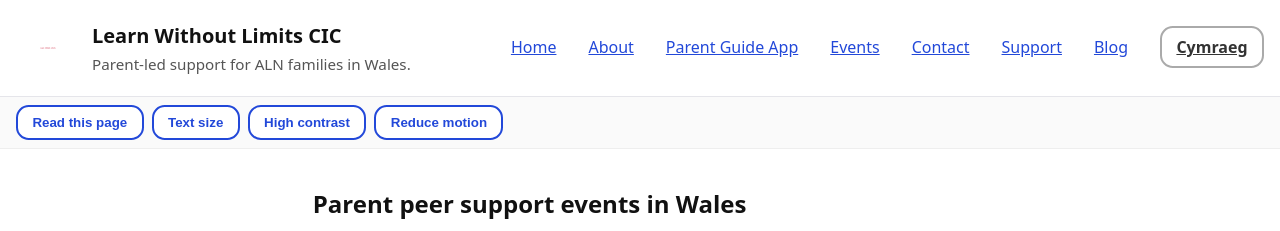
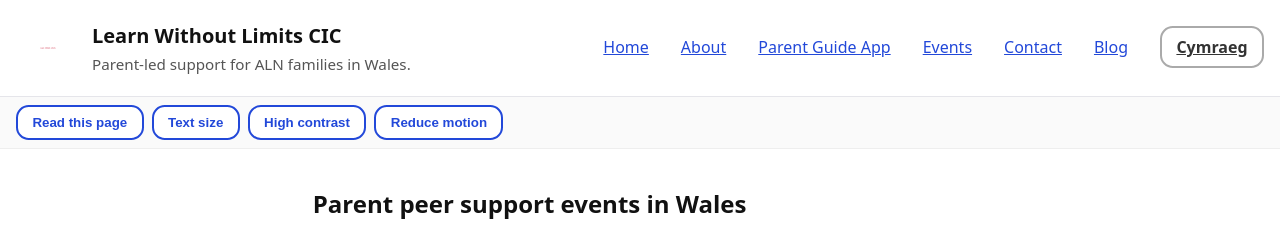
Before and after one commit to StephShobiye/learnwithoutlimitscic.github.io, a Jekyll site: the page events.en.html, which Jekyll copies as it is, in a window 1280 px wide. Shown: the top 231 px of the page. Built offline with Jekyll 4.4.1, drawn with Linux system fonts in a browser that asks for light colours.

Commit message:
Update events.en.html
add new blog tag

```diff
--- a/events.en.html
+++ b/events.en.html
@@ -4,7 +4,7 @@
   <meta charset="utf-8">
   <meta name="viewport" content="width=device-width, initial-scale=1">
   <title>Events | Learn Without Limits CIC</title>
-  <meta name="description" content=" Parent peer support events in Wales for families of children with Additional Learning Needs, disability, and long-term health conditions. Book via Eventbrite.">
+  <meta name="description" content="Parent peer support events in Wales for families of children with Additional Learning Needs, disability, and long-term health conditions. Book via Eventbrite.">
 
   <link rel="preload" href="/assets/css/styles.css" as="style">
   <link rel="stylesheet" href="/assets/css/styles.css">
@@ -33,8 +33,7 @@
         <li><a href="/app.en.html">Parent Guide App</a></li>
         <li><a href="/events.en.html">Events</a></li>
         <li><a href="/contact.en.html">Contact</a></li>
-      <li><a href="/support.en.html">Support</a></li>
-      <li><a href="https://learnwithoutlimitscic.blogspot.com/" target="_blank" rel="noopener">Blog</a></li>
+        <li><a href="https://blog.learnwithoutlimitscic.org/">Blog</a></li>
       </ul>
     </nav>
 
@@ -75,6 +74,7 @@
       <p>
         Events are delivered primarily online. We thank Founders & Co. for offering us the event space to host monthly Sunday brunch parent-carer socials from February 2026.
       </p>
+
       <h2>Online Parent Support Sessions Across Wales</h2>
 
       <p>
@@ -107,6 +107,7 @@
         All upcoming events, both on and offline, dates, and booking details are published on Eventbrite, which we use as our booking and registration platform.
         Eventbrite is our single source of truth for dates and availability.
       </p>
+
       <p>
         <a class="btn" href="https://www.eventbrite.com/o/learn-without-limits-cic-116012434951#events" target="_blank" rel="noopener">
           View and book upcoming events on Eventbrite
@@ -118,12 +119,14 @@
         Our peer support events provide calm, lightly facilitated spaces for reflection and connection for parents supporting children
         with additional needs or long-term health conditions.
       </p>
+
       <ul>
         <li>Focused on peer support and shared understanding, rather than formal training</li>
         <li>Gently structured to keep discussions respectful and contained</li>
         <li>Inclusive and accessibility-aware</li>
         <li>Grounded in lived experience and prevention of escalation</li>
       </ul>
+
       <p>
         Peer support events are one part of our wider programme of work. Training, education, and accredited learning opportunities for parents,
         young people, and professionals will be shared separately as those workstreams are launched.
@@ -131,16 +134,19 @@
 
       <h2>Related resources and ongoing work</h2>
       <p>Parents who attend our events often engage with our wider work, including:</p>
+
       <ul>
         <li>Practical guidance and resources for families navigating ALN, education, safeguarding, and long-term health</li>
         <li>The ALN Parent Guide App, currently in development</li>
-        <li> In-depth blog articles exploring common challenges faced by families in Wales</li>
+        <li>In-depth blog articles exploring common challenges faced by families in Wales</li>
       </ul>
+
       <p>
         Additional downloadable toolkits and resources will be made available later in the year as our systems are put into place.
       </p>
+
       <p>
-        <a class="btn" href="https://learnwithoutlimitscic.blogspot.com/" target="_blank" rel="noopener">Read the blog</a>
+        <a class="btn" href="https://blog.learnwithoutlimitscic.org/">Read the blog</a>
         <a class="btn ghost" href="/about.en.html">Learn more about our work</a>
       </p>
 
@@ -148,6 +154,7 @@
       <p>
         Our events are designed to be welcoming and accessible. Specific accessibility arrangements and session formats are shared on individual Eventbrite listings.
       </p>
+
       <p>
         Learn Without Limits CIC provides peer support and information, not legal, medical, or statutory advice.
         If you are concerned about a child’s immediate safety, please follow local safeguarding procedures or contact emergency services.
@@ -157,6 +164,7 @@
 
   <footer class="site-footer" role="contentinfo">
     <div class="footer-grid">
+
       <div>
         <h3>Contact</h3>
         <ul>
@@ -178,6 +186,7 @@
         <h3>Support us</h3>
         <p>Support us: coming soon (October).</p>
       </div>
+
     </div>
 
     <div class="legal">
```
